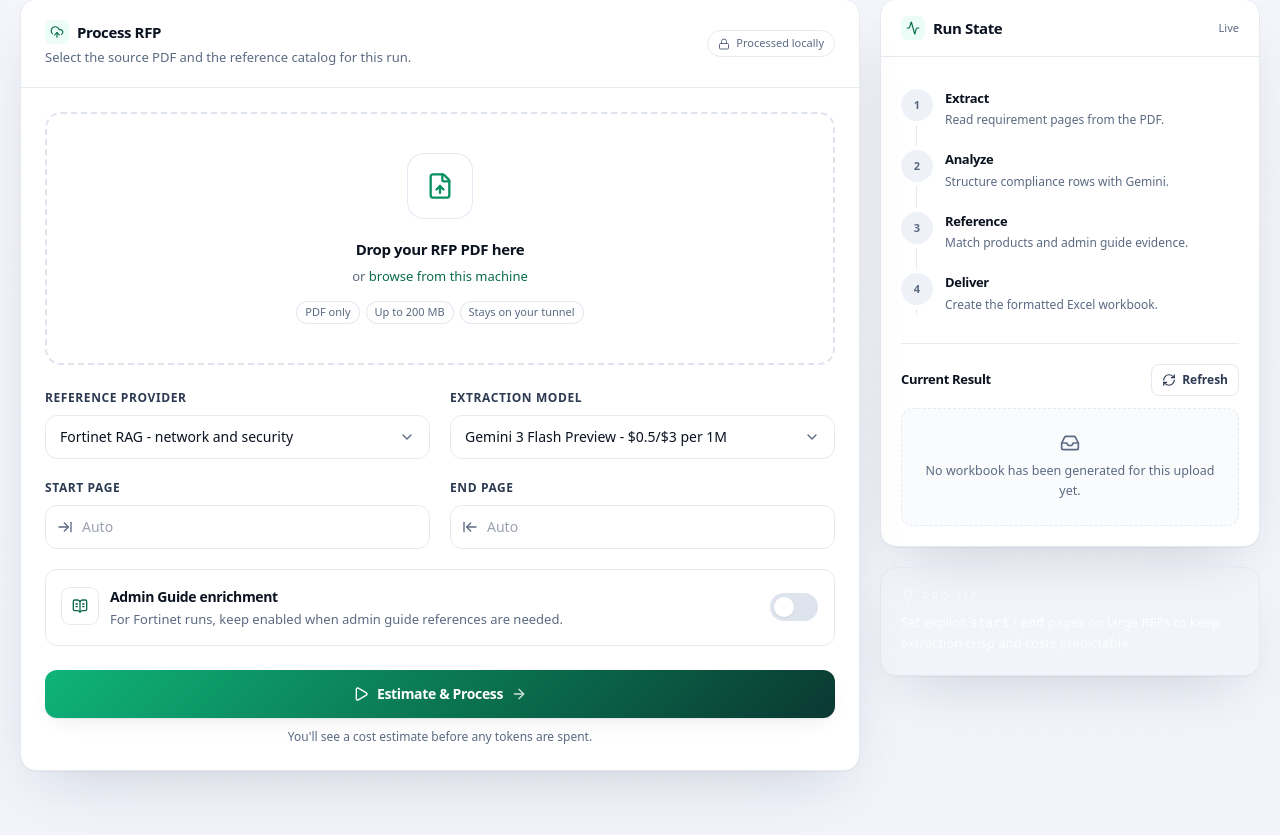
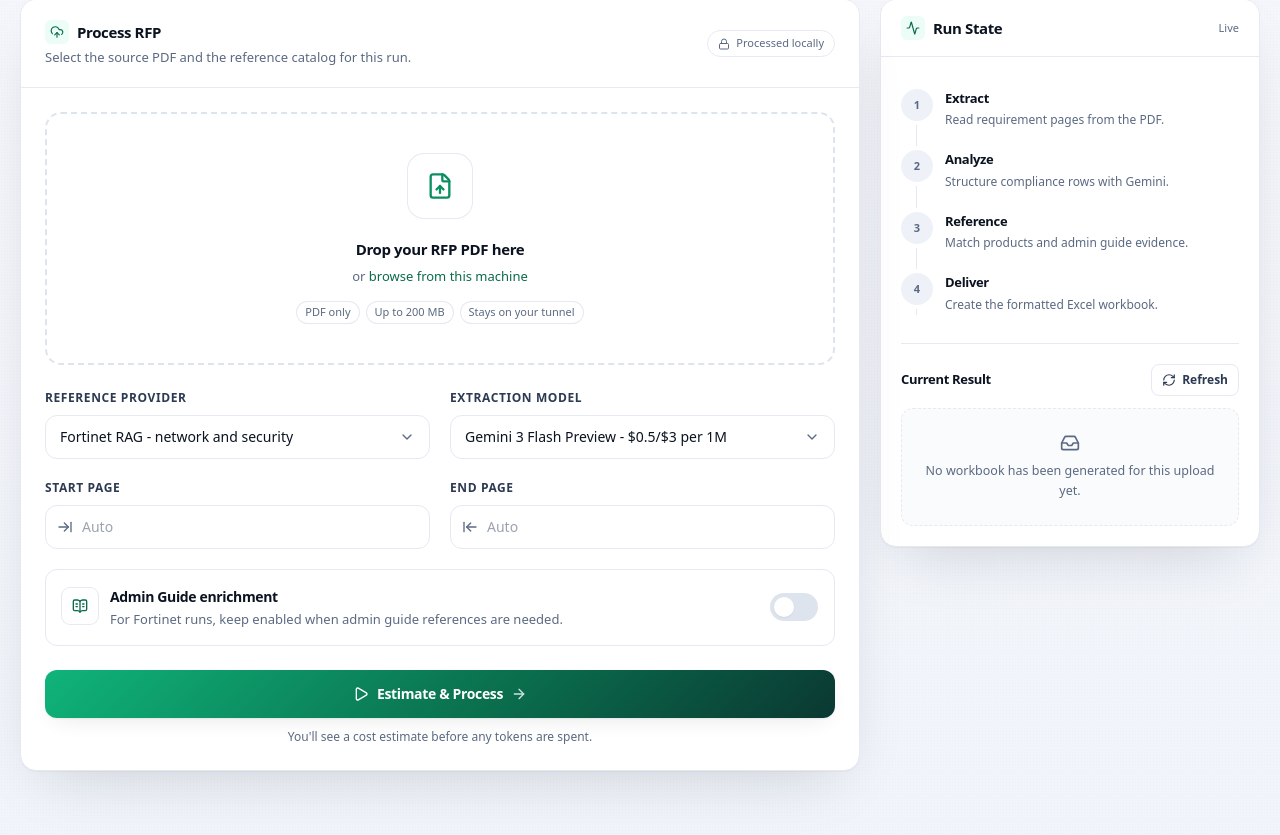
Before and after one commit to Ahmedmuji/Vagent, a Flask app: page / in a window 1280 px wide. Shown: the part 296-1131 px from the top of the page. Run offline with Flask 3, Linux system fonts and the light colour scheme; some libraries are stand-ins or nearby versions; some web fonts are replaced.

Commit message:
updated index.html q

```diff
--- a/templates/index.html
+++ b/templates/index.html
@@ -259,15 +259,6 @@
           </div>
         </div>
 
-        <!-- Tip card -->
-        <div class="overflow-hidden rounded-2xl border border-line bg-gradient-to-br from-ink to-steel-700 p-5 text-white shadow-panel">
-          <div class="flex items-center gap-2 text-[11px] font-medium uppercase tracking-[0.18em] text-white/60">
-            <i data-lucide="lightbulb" class="h-3.5 w-3.5"></i> Pro tip
-          </div>
-          <p class="mt-2 text-[13px] leading-relaxed text-white/85">
-            Set explicit <span class="font-mono text-white">start</span> / <span class="font-mono text-white">end</span> pages on large RFPs to keep extraction crisp and costs predictable.
-          </p>
-        </div>
       </aside>
     </div>
   </main>
```
